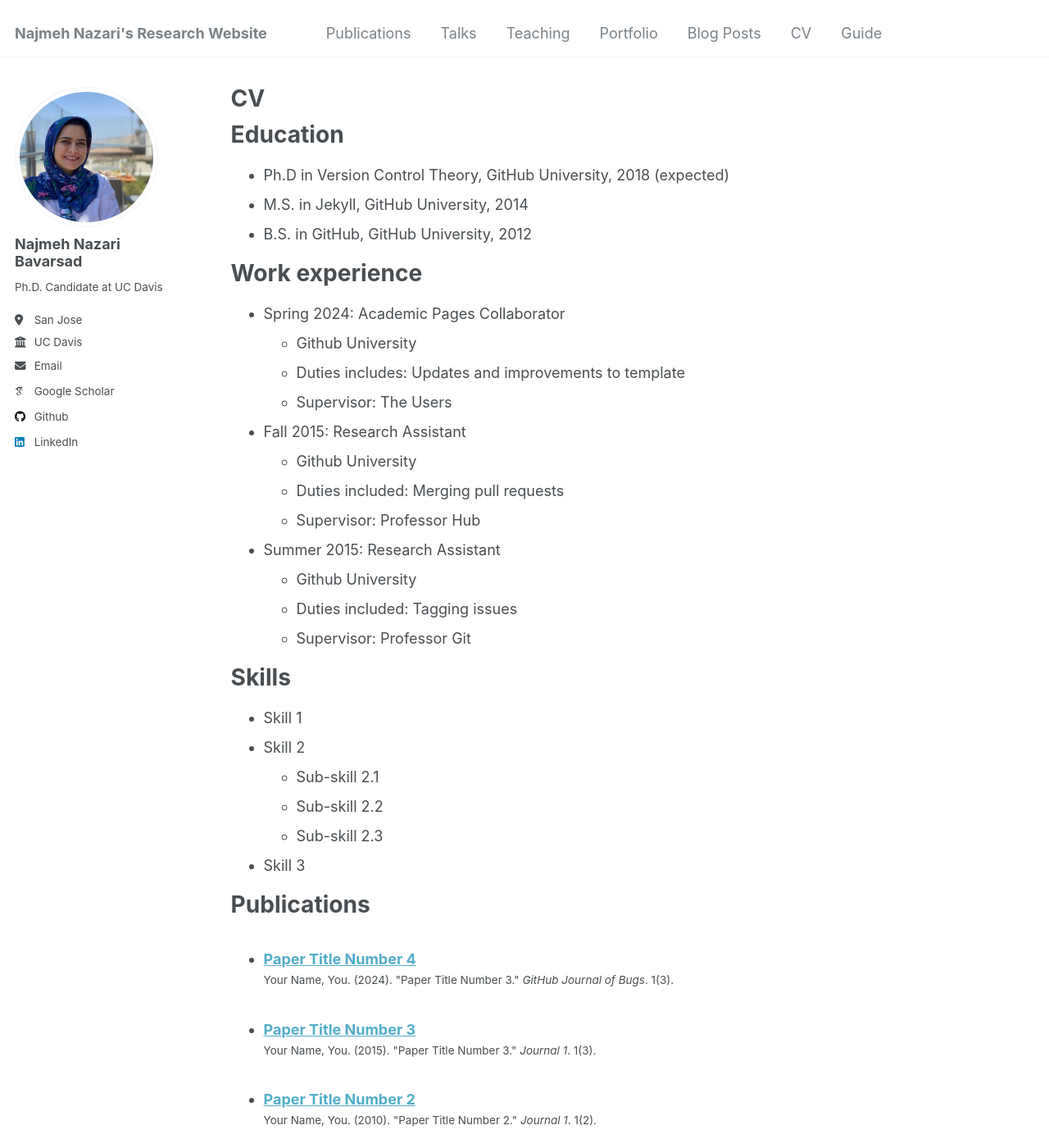
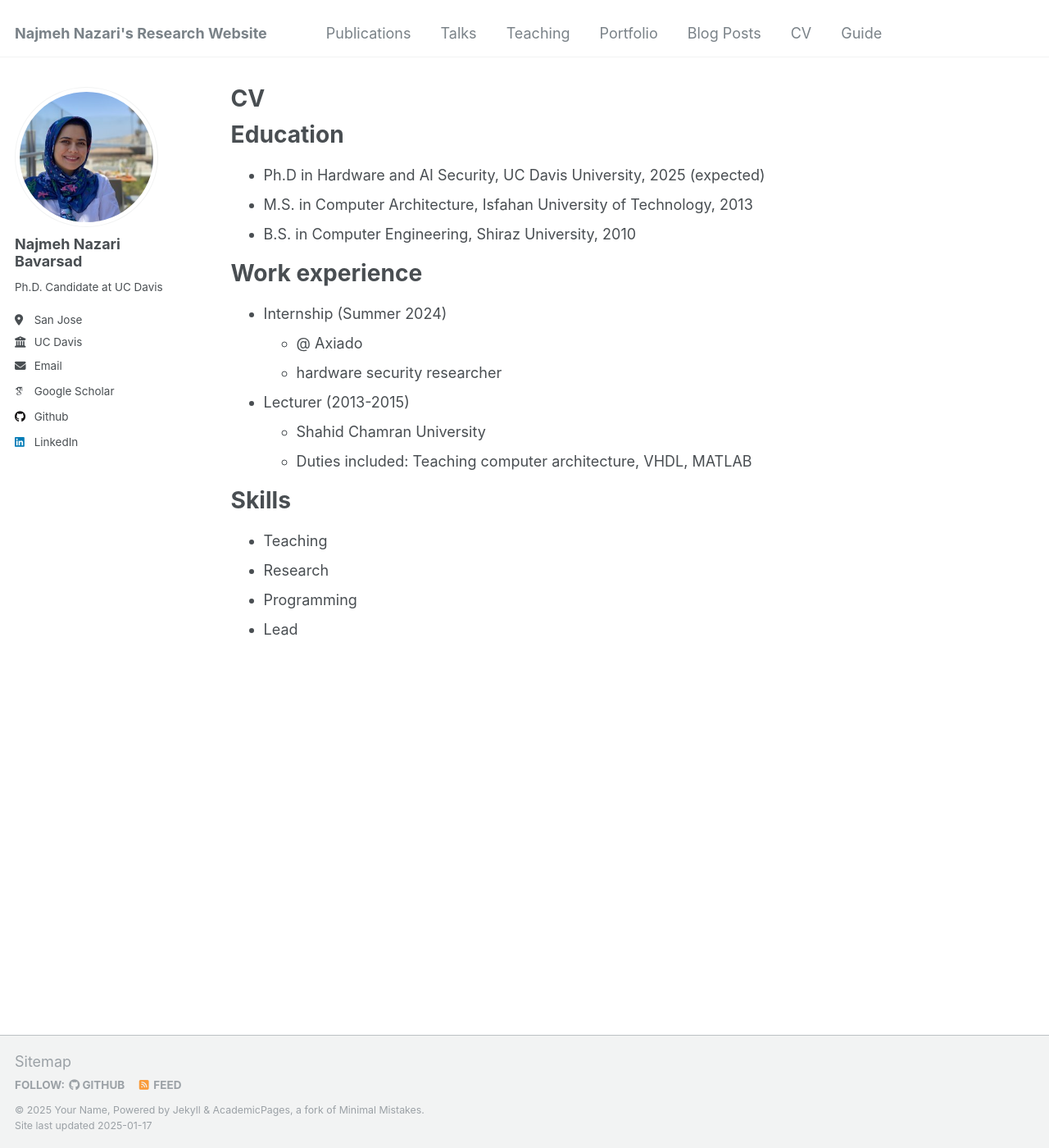
Before and after one commit to NajmehN/NajmehN.github.io, a Jekyll site: the page built from _pages/cv.md, in a window 1280 px wide and 1400 px high. Shown: the whole window at 82% size. Built offline with Jekyll 4.4.1, drawn with Linux system fonts in a browser that asks for light colours; some web fonts are replaced; some of the changed text lies outside the part shown.

Commit message:
Update cv.md
cv

```diff
--- a/_pages/cv.md
+++ b/_pages/cv.md
@@ -11,54 +11,26 @@ redirect_from:
 
 Education
 ======
-* Ph.D in Version Control Theory, GitHub University, 2018 (expected)
-* M.S. in Jekyll, GitHub University, 2014
-* B.S. in GitHub, GitHub University, 2012
+* Ph.D in Hardware and AI Security, UC Davis University, 2025 (expected)
+* M.S. in Computer Architecture, Isfahan University of Technology, 2013
+* B.S. in Computer Engineering, Shiraz University, 2010
 
 Work experience
 ======
-* Spring 2024: Academic Pages Collaborator
-  * Github University
-  * Duties includes: Updates and improvements to template
-  * Supervisor: The Users
+* Internship (Summer 2024)
+  * @ Axiado
+  * hardware security researcher
 
-* Fall 2015: Research Assistant
-  * Github University
-  * Duties included: Merging pull requests
-  * Supervisor: Professor Hub
 
-* Summer 2015: Research Assistant
-  * Github University
-  * Duties included: Tagging issues
-  * Supervisor: Professor Git
+* Lecturer (2013-2015)
+  * Shahid Chamran University
+  * Duties included: Teaching computer architecture, VHDL, MATLAB
+
+
 
 Skills
 ======
-* Skill 1
-* Skill 2
-  * Sub-skill 2.1
-  * Sub-skill 2.2
-  * Sub-skill 2.3
-* Skill 3
-
-Publications
-======
-  <ul>{% for post in site.publications reversed %}
-    {% include archive-single-cv.html %}
-  {% endfor %}</ul>
-
-Talks
-======
-  <ul>{% for post in site.talks reversed %}
-    {% include archive-single-talk-cv.html  %}
-  {% endfor %}</ul>
-
-Teaching
-======
-  <ul>{% for post in site.teaching reversed %}
-    {% include archive-single-cv.html %}
-  {% endfor %}</ul>
-
-Service and leadership
-======
-* Currently signed in to 43 different slack teams
+* Teaching
+* Research
+* Programming
+* Lead
```
